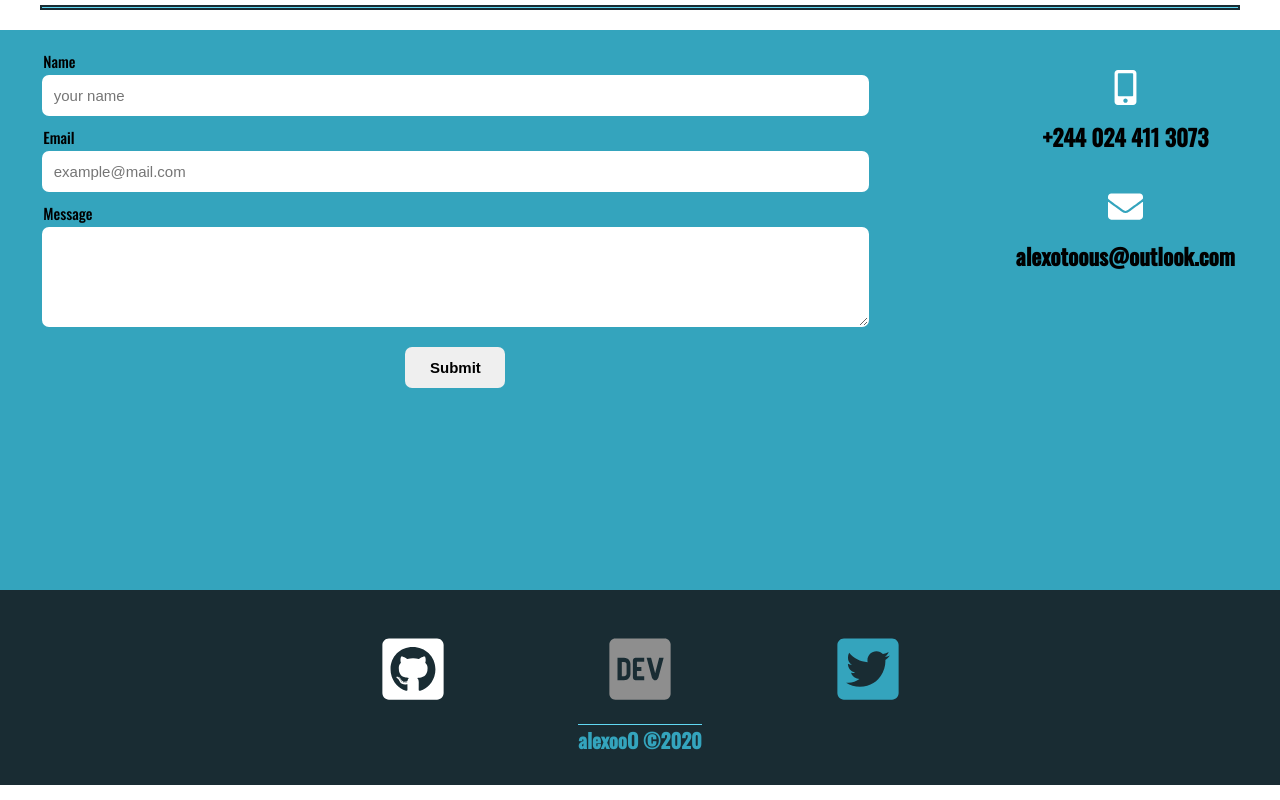
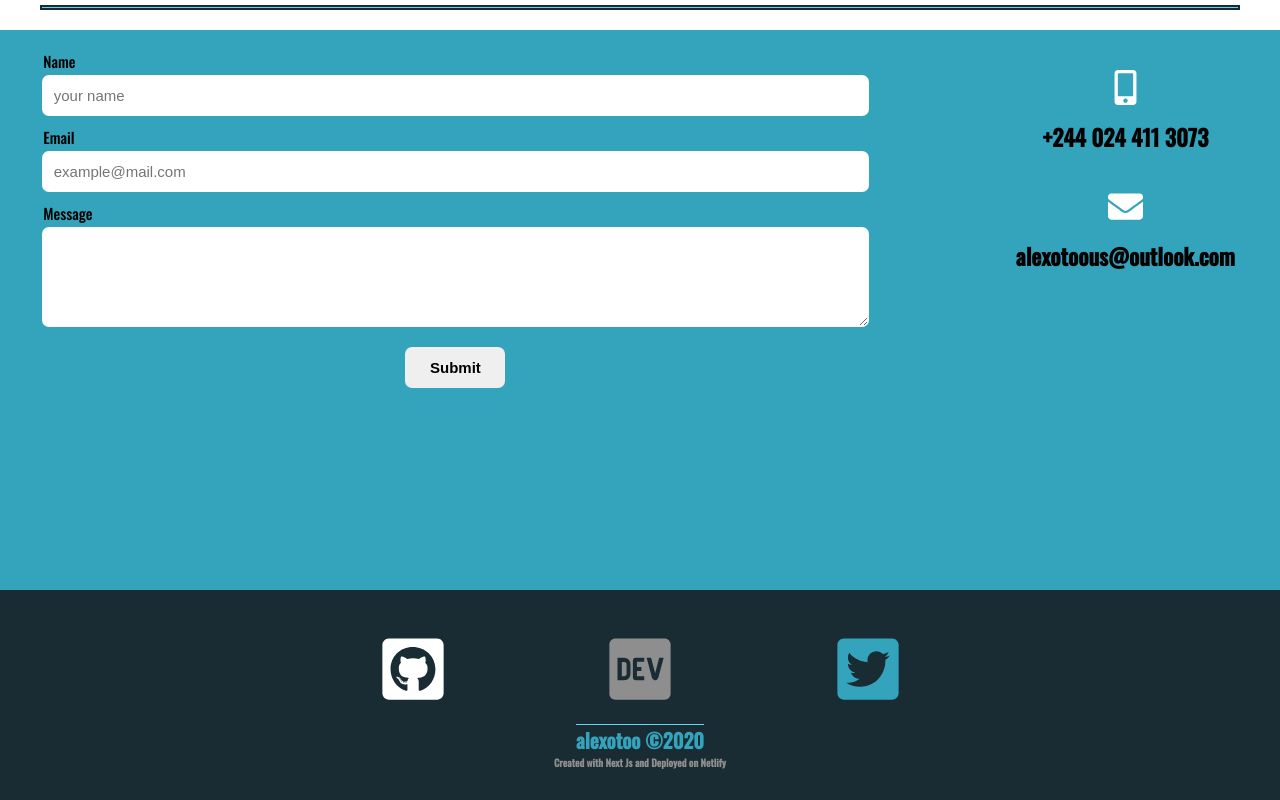
Before and after one commit to alexotoo/2020portfolio, a Next.js app: page / in a window 1280 px wide. Shown: the part 2374-3174 px from the top of the page. Built offline with nearby package versions, Linux system fonts and the light colour scheme.

Commit message:
copyrights

```diff
--- a/components/Footer.js
+++ b/components/Footer.js
@@ -14,7 +14,8 @@ export default function Footer() {
           <FaTwitterSquare className="twitter" />
         </a>
       </div>
-      <h1> alexooO &#169;2020</h1>
+      <h1> alexotoo &#169;2020</h1>
+      <h4>Created with Next Js and Deployed on Netlify</h4>
     </footer>
   );
 }
--- a/components/Overlay.js
+++ b/components/Overlay.js
@@ -2,6 +2,6 @@ import clsx from "clsx";
 
 export default function Overlay({ isClosed, sideNavHandler }) {
   let sidenavToggle = clsx("overlay", isClosed && "isClosed");
-  console.log(isClosed);
+
   return <div className={sidenavToggle} onClick={sideNavHandler}></div>;
 }
```
